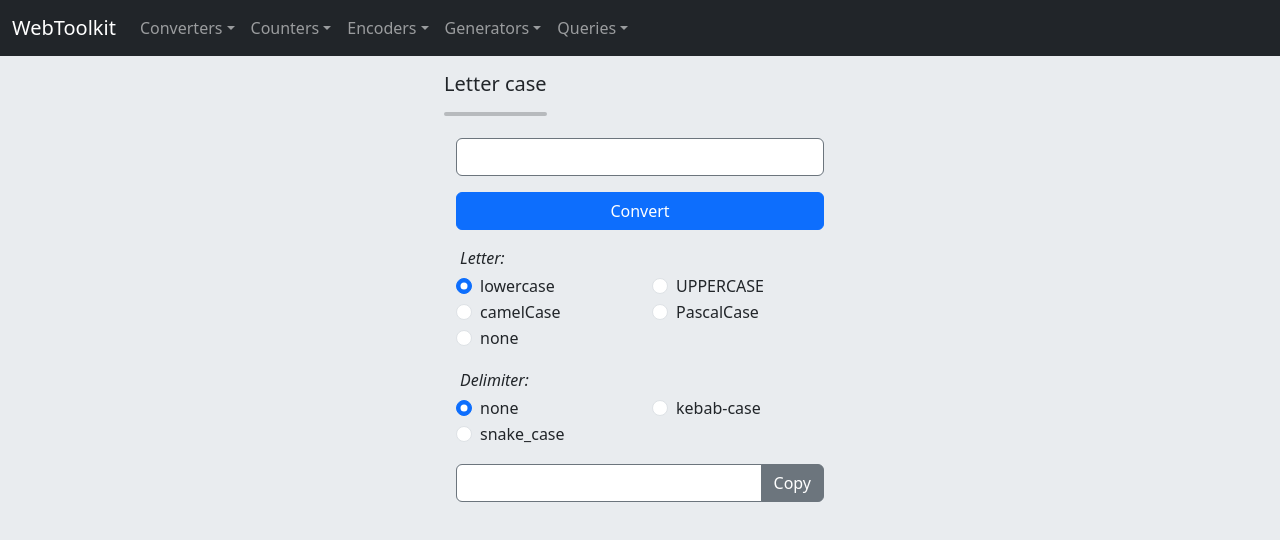
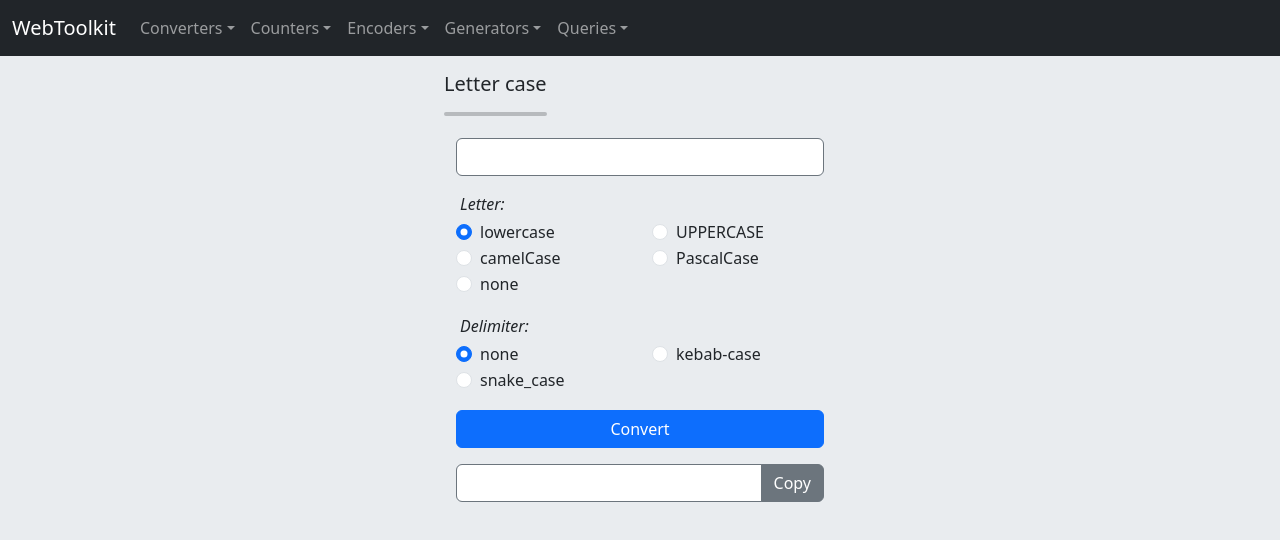
Before and after one commit to asylosoft/webtool, a Nuxt app: page /converter/lettercase in a window 1280 px wide. Shown: the top 540 px of the page. Built offline with nearby package versions, Linux system fonts and the light colour scheme.

Commit message:
move convert button

```diff
--- a/pages/converter/lettercase.vue
+++ b/pages/converter/lettercase.vue
@@ -79,11 +79,6 @@ const convert = () => {
               <ToolInput v-model:input-value="inputString"/>
             </div>
           </div>
-          <div class="row mt-3">
-            <div class="d-grid col">
-              <button class="btn btn-primary" @click="convert">Convert</button>
-            </div>
-          </div>
           <div class="row text-start mt-3">
             <div class="col px-3">
               <label><em>Letter:</em></label>
@@ -121,6 +116,11 @@ const convert = () => {
             </div>
           </div>
           <div class="row mt-3">
+            <div class="d-grid col">
+              <button class="btn btn-primary" @click="convert">Convert</button>
+            </div>
+          </div>
+          <div class="row mt-3">
             <div class="col">
               <ToolOutput :output-value="outputString"/>
             </div>
```
